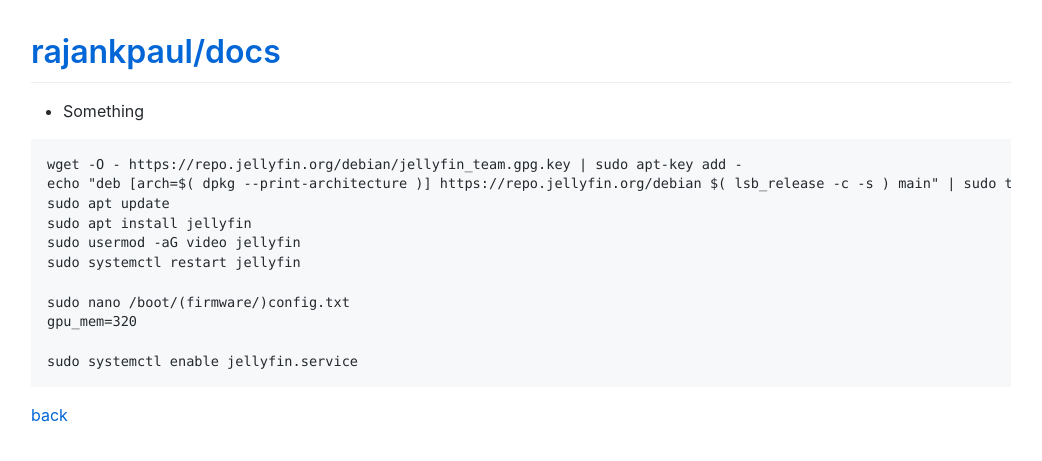
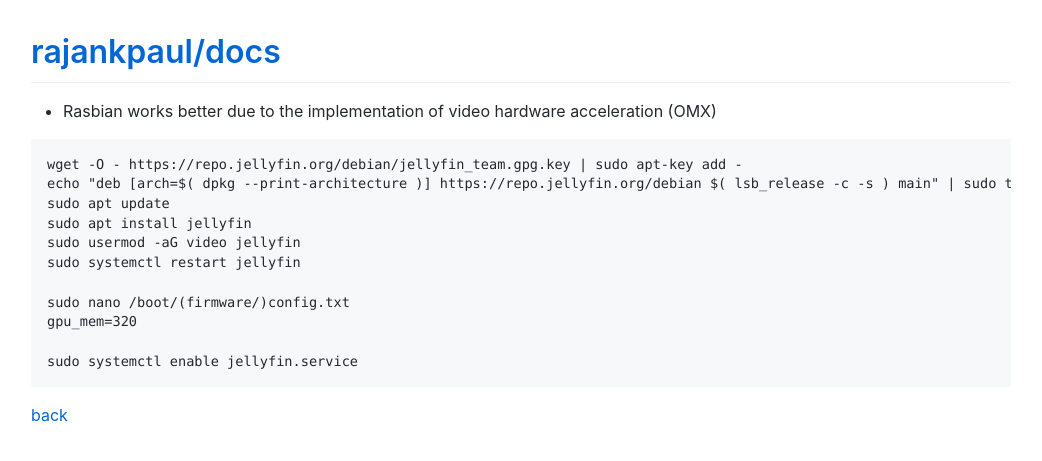
Before and after one commit to rajankpaul/docs, a Jekyll site: the page built from tutorials/linux/jellyfin/index.md, in a window 1280 px wide. Shown: the top 461 px of the page, without its empty margins (119-1161 px from the left). Built offline with Jekyll 4.4.1, drawn with Linux system fonts in a browser that asks for light colours; comment, search, counter and statistics services are not loaded.

Commit message:
Update index.md

````diff
--- a/tutorials/linux/jellyfin/index.md
+++ b/tutorials/linux/jellyfin/index.md
@@ -3,7 +3,7 @@ layout: default
 title: Jellyfin
 ---
 
-*   Something
+*   Rasbian works better due to the implementation of video hardware acceleration (OMX)
 
 ```
 wget -O - https://repo.jellyfin.org/debian/jellyfin_team.gpg.key | sudo apt-key add -
````
